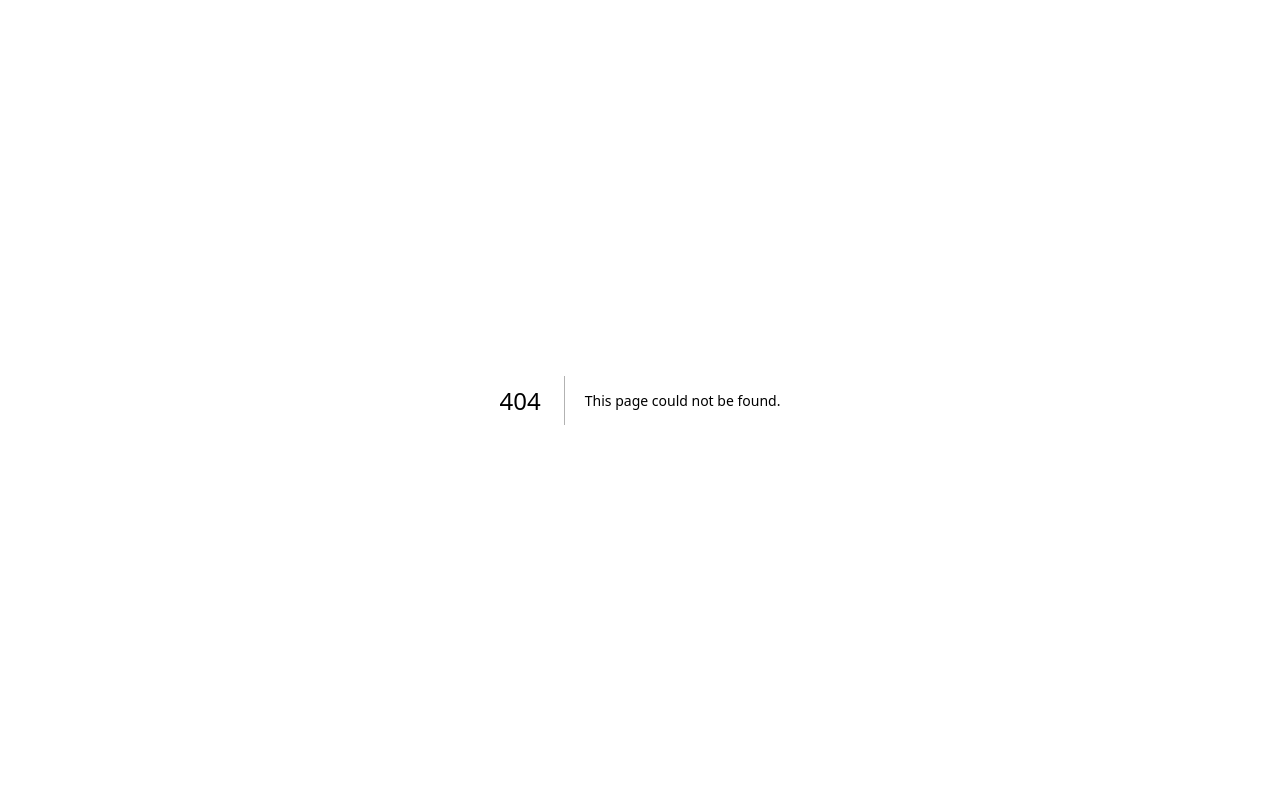
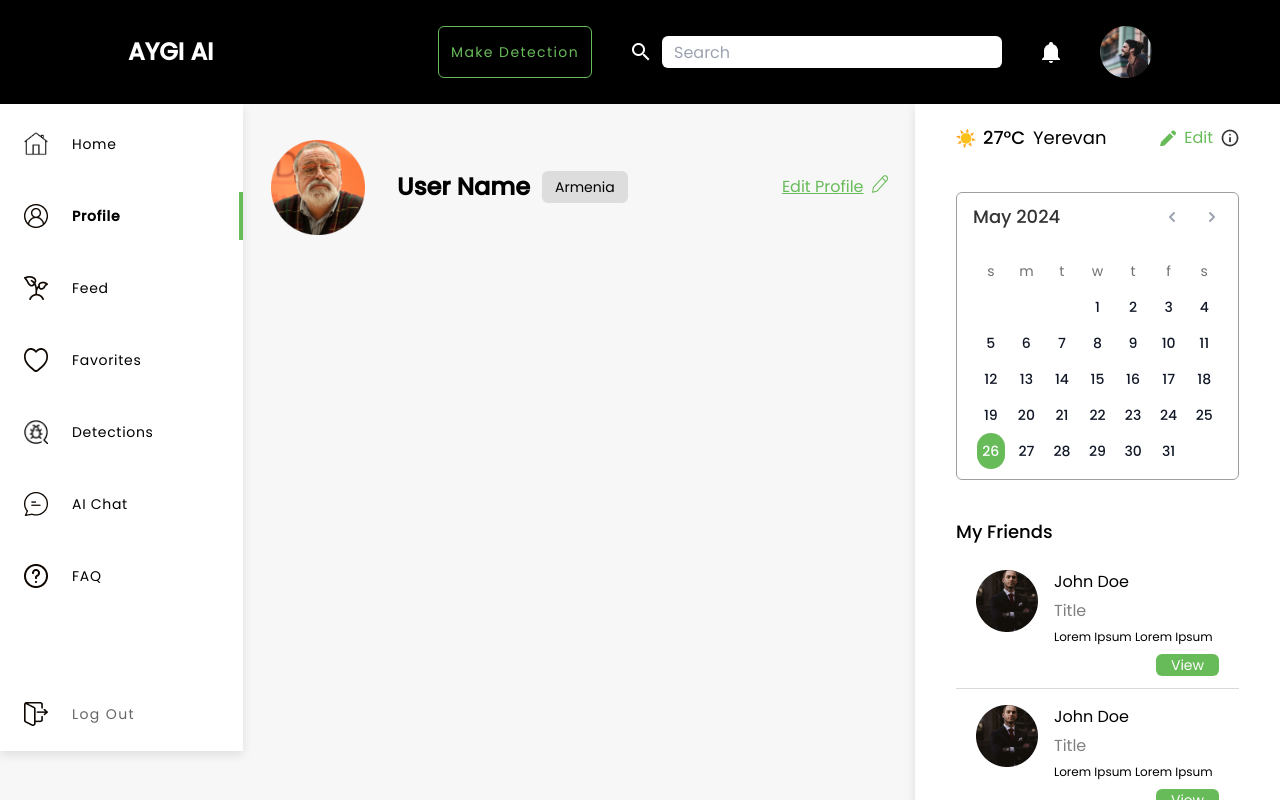
Before and after one commit to edgaravag/aygi-ai-vercel, a Next.js app: page /profile in a window 1280 px wide. Before the commit this address had no page. Shown: the top 800 px of the page. Built offline with nearby package versions, Linux system fonts and the light colour scheme.

Commit message:
test commit

```diff
--- a/app/(mainPages)/feed/page.jsx
+++ b/app/(mainPages)/feed/page.jsx
@@ -28,7 +28,7 @@ const posts = [
 ];
 const Feed = () => {
   return (
-    <main className="w-full h-screen px-[130px] pt-9">
+    <main className="w-full h-screen mx-auto pt-9">
       <div className="flex flex-col gap-4">
         {posts.map((post, index) => {
           return (
--- a/app/(mainPages)/myGarden/page.jsx
+++ b/app/(mainPages)/myGarden/page.jsx
@@ -47,7 +47,7 @@ const MyGarden = () => {
   const [showEditDiary, setShowEditDiary] = useState(false);
 
   return (
-    <main className="w-full h-screen px-16 min-[1800px]:px-48 py-[52px]">
+    <main className="w-full h-screen mx-auto py-[52px]">
       <div className="center flex-wrap gap-4">
         {diaries.map((diary, index) => {
           return (
--- /dev/null
+++ b/app/(mainPages)/profile/page.jsx
@@ -0,0 +1,32 @@
+import React from "react";
+import Image from "next/image";
+import UserImg from "../../../public/profileUserImg.png";
+import GreenPen from "../../../public/greenPen.png";
+
+const Profile = () => {
+  return (
+    <main className="h-screen mx-auto py-9">
+      <div className="w-[617px]">
+        <div className="flex gap-8">
+          <div>
+            <Image src={UserImg} alt="" />
+          </div>
+          <div className="w-full flex items-center justify-between">
+            <div className="flex gap-3">
+              <p className="text-2xl font-semibold">User Name</p>
+              <p className="text-sm font-normal px-[13px] py-1.5 bg-[#dddddd] rounded-md">
+                Armenia
+              </p>
+            </div>
+            <button className="flex gap-2 font-normal underline text-[#68BB59]">
+                Edit Profile
+                <Image src={GreenPen} alt="" />
+            </button>
+          </div>
+        </div>
+      </div>
+    </main>
+  );
+};
+
+export default Profile;
```
Also changed, not shown: public/greenPen.png (added), public/profileUserImg.png (added).
